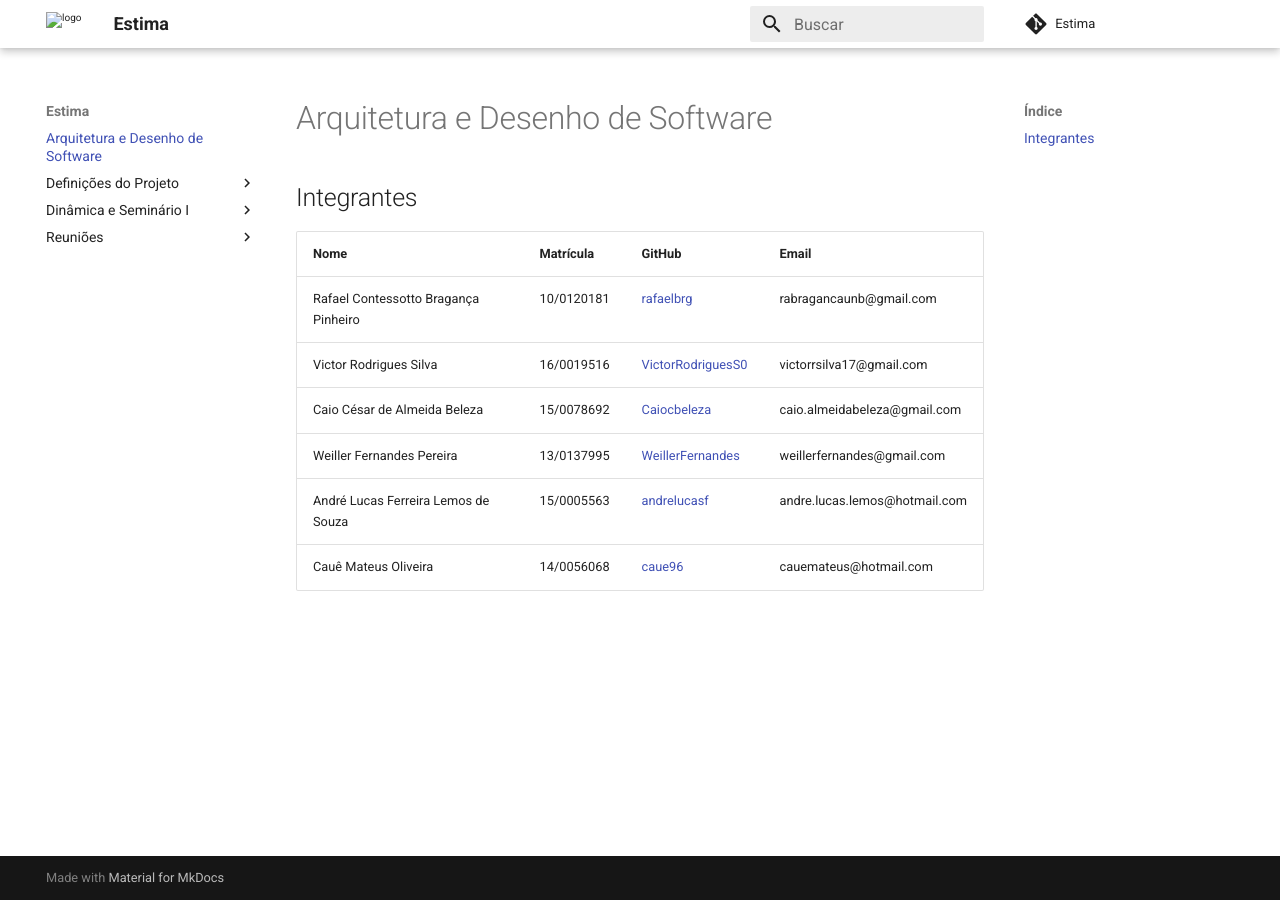
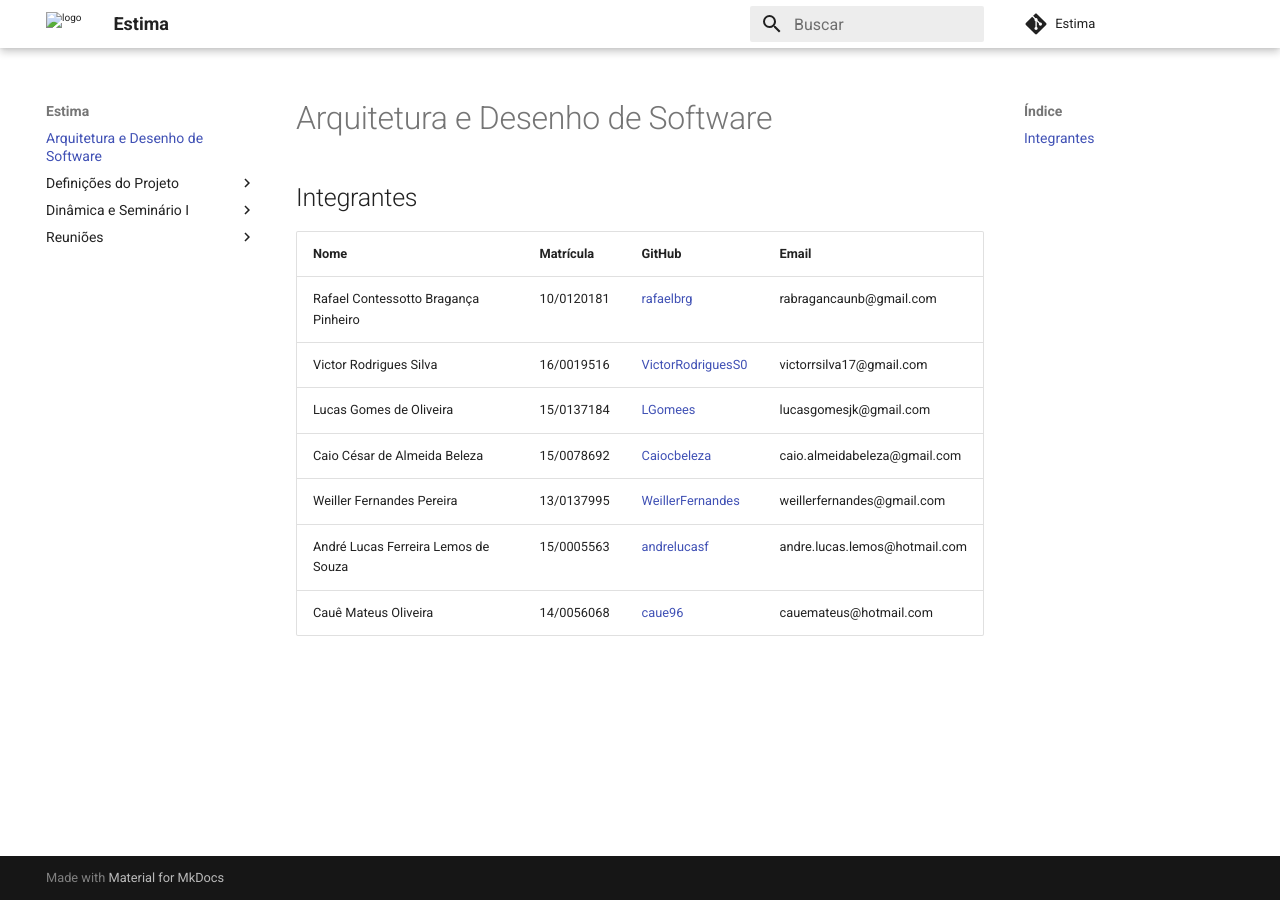
Before and after one commit to desenho-2019/Wiki, an MkDocs documentation site: the page built from docs/index.md, in a window 1280 px wide. Built offline with MkDocs 1.6.1 and Material for MkDocs 9.7.7, drawn with Linux system fonts in a browser that asks for light colours.

Commit message:
Atualização integrante

```diff
--- a/docs/index.md
+++ b/docs/index.md
@@ -6,6 +6,7 @@
 |-------------------------------|------------|--------------------|--------------------------------------|
 | Rafael Contessotto Bragança Pinheiro  | 10/0120181 | [rafaelbrg](https://github.com/rafaelbrg) | rabragancaunb@gmail.com |
 | Victor Rodrigues Silva | 16/0019516 | [VictorRodriguesS0](https://github.com/VictorRodriguesS0) | victorrsilva17@gmail.com |
+| Lucas Gomes de Oliveira | 15/0137184 | [LGomees](https://github.com/LGomees) | lucasgomesjk@gmail.com
 | Caio César de Almeida Beleza | 15/0078692 | [Caiocbeleza](https://github.com/Caiocbeleza) | caio.almeidabeleza@gmail.com |
 | Weiller Fernandes Pereira | 13/0137995 | [WeillerFernandes](https://github.com/WeillerFernandes) | weillerfernandes@gmail.com |
 | André Lucas Ferreira Lemos de Souza | 15/0005563 | [andrelucasf](https://github.com/andrelucasf) | andre.lucas.lemos@hotmail.com |
```
